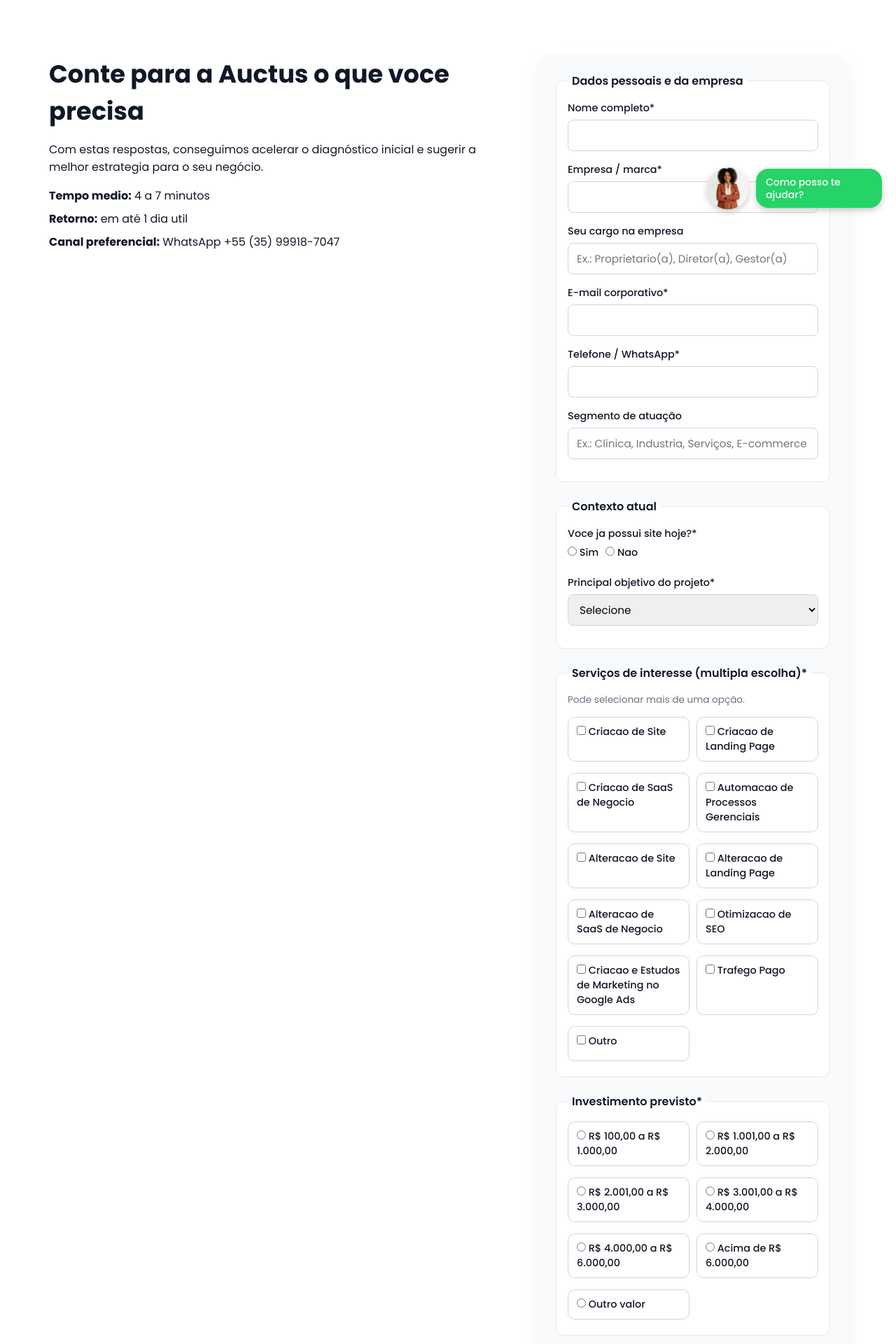
After one commit to Jefferson23br/auctus, a PHP site: page /briefing-projeto.php in a window 1280 px wide. The commit adds this page. Shown: the part 481-2401 px from the top of the page at 70% size. Run offline with PHP 8.4, Linux system fonts and the light colour scheme.

Commit message:
atualização

```diff
--- a/assets/css/style.css
+++ b/assets/css/style.css
@@ -766,6 +766,108 @@ a.service-card.service-card--link {
     resize: vertical;
 }
 
+.briefing-form {
+    display: flex;
+    flex-direction: column;
+    gap: 22px;
+}
+
+.briefing-fieldset {
+    border: 1px solid #e5e7eb;
+    border-radius: 12px;
+    padding: 16px;
+    background: #fff;
+}
+
+.briefing-fieldset legend {
+    font-weight: 600;
+    color: #111827;
+    padding: 0 6px;
+}
+
+.form-helper {
+    color: #6b7280;
+    font-size: 0.85rem;
+    margin-bottom: 14px;
+}
+
+.choice-inline {
+    display: flex;
+    flex-wrap: wrap;
+    gap: 10px;
+}
+
+.choice-inline-item {
+    display: inline-flex;
+    align-items: center;
+    gap: 8px;
+    font-size: 0.93rem;
+}
+
+.choice-inline-item input {
+    width: auto;
+}
+
+.choice-grid {
+    display: grid;
+    grid-template-columns: repeat(2, minmax(0, 1fr));
+    gap: 10px;
+}
+
+.choice-card {
+    display: flex;
+    align-items: center;
+    gap: 8px;
+    border: 1px solid #d1d5db;
+    border-radius: 10px;
+    padding: 10px 12px;
+    background: #fff;
+    min-height: 50px;
+}
+
+.choice-card:hover {
+    border-color: #93c5fd;
+    background: #f8fbff;
+}
+
+.choice-card input {
+    width: auto;
+    margin-top: 2px;
+}
+
+.choice-card span {
+    font-size: 0.9rem;
+    line-height: 1.35;
+}
+
+.choice-grid-budget .choice-card {
+    min-height: 42px;
+}
+
+.is-hidden {
+    display: none;
+}
+
+.lgpd-box {
+    background: #f8fafc;
+    border: 1px solid #dbeafe;
+    border-radius: 10px;
+    padding: 14px;
+    display: flex;
+    flex-direction: column;
+    gap: 10px;
+}
+
+.lgpd-box p {
+    font-size: 0.9rem;
+    color: #334155;
+    line-height: 1.6;
+}
+
+.lgpd-accept {
+    margin-top: 6px;
+}
+
 /* ====
    ALERTAS DE FEEDBACK DO FORMULÁRIO
 ==== */
@@ -1577,6 +1679,10 @@ a.service-card.service-card--link {
 
     .insight-card-image {
         height: 200px;
+    }
+
+    .choice-grid {
+        grid-template-columns: 1fr;
     }
 }
 
--- /dev/null
+++ b/briefing-projeto.php
@@ -0,0 +1,325 @@
+<?php
+$pageTitle = 'Briefing de Projeto Digital | Auctus Consultoria';
+$pageDescription = 'Formulário de briefing da Auctus Consultoria para entender seu projeto digital, objetivos e investimento disponível.';
+$pageKeywords = 'briefing de projeto, orçamento site, orçamento landing page, orçamento SaaS, Auctus Consultoria';
+$pageUrl = 'https://www.auctusconsultoria.com.br/briefing-projeto.php';
+include 'templates/header.php';
+?>
+
+<main class="page page-briefing">
+    <section class="page-hero-image">
+        <div class="page-hero-overlay"></div>
+        <div class="page-hero-content container">
+            <h1>Briefing de Projeto</h1>
+            <p>Preencha este formulário para entendermos seu momento e montar uma proposta alinhada ao seu objetivo.</p>
+        </div>
+    </section>
+
+    <section class="section contact-section">
+        <div class="container contact-container">
+            <div class="contact-text">
+                <h2>Conte para a Auctus o que voce precisa</h2>
+                <p>Com estas respostas, conseguimos acelerar o diagnóstico inicial e sugerir a melhor estrategia para o seu negócio.</p>
+                <ul class="contact-infos">
+                    <li><strong>Tempo medio:</strong> 4 a 7 minutos</li>
+                    <li><strong>Retorno:</strong> em até 1 dia util</li>
+                    <li><strong>Canal preferencial:</strong> WhatsApp +55 (35) 99918-7047</li>
+                </ul>
+            </div>
+
+            <div class="contact-form-wrapper">
+                <form class="contact-form briefing-form" method="POST" action="#">
+                    <fieldset class="briefing-fieldset">
+                        <legend>Dados pessoais e da empresa</legend>
+
+                        <div class="form-group">
+                            <label for="nome">Nome completo*</label>
+                            <input type="text" id="nome" name="nome" required>
+                        </div>
+
+                        <div class="form-group">
+                            <label for="empresa">Empresa / marca*</label>
+                            <input type="text" id="empresa" name="empresa" required>
+                        </div>
+
+                        <div class="form-group">
+                            <label for="cargo">Seu cargo na empresa</label>
+                            <input type="text" id="cargo" name="cargo" placeholder="Ex.: Proprietario(a), Diretor(a), Gestor(a)">
+                        </div>
+
+                        <div class="form-group">
+                            <label for="email">E-mail corporativo*</label>
+                            <input type="email" id="email" name="email" required>
+                        </div>
+
+                        <div class="form-group">
+                            <label for="telefone">Telefone / WhatsApp*</label>
+                            <input type="text" id="telefone" name="telefone" required>
+                        </div>
+
+                        <div class="form-group">
+                            <label for="segmento">Segmento de atuação</label>
+                            <input type="text" id="segmento" name="segmento" placeholder="Ex.: Clinica, Industria, Serviços, E-commerce">
+                        </div>
+                    </fieldset>
+
+                    <fieldset class="briefing-fieldset">
+                        <legend>Contexto atual</legend>
+
+                        <div class="form-group">
+                            <label>Voce ja possui site hoje?*</label>
+                            <div class="choice-inline">
+                                <label class="choice-inline-item">
+                                    <input type="radio" name="possui_site" value="sim" required>
+                                    <span>Sim</span>
+                                </label>
+                                <label class="choice-inline-item">
+                                    <input type="radio" name="possui_site" value="nao" required>
+                                    <span>Nao</span>
+                                </label>
+                            </div>
+                        </div>
+
+                        <div class="form-group is-hidden" id="site-url-group">
+                            <label for="site_url">Qual o link do site atual?</label>
+                            <input type="url" id="site_url" name="site_url" placeholder="https://www.seusite.com.br">
+                        </div>
+
+                        <div class="form-group">
+                            <label for="principal_objetivo">Principal objetivo do projeto*</label>
+                            <select id="principal_objetivo" name="principal_objetivo" required>
+                                <option value="">Selecione</option>
+                                <option value="gerar-leads">Gerar mais leads qualificados</option>
+                                <option value="vender-mais">Vender mais produtos/serviços</option>
+                                <option value="reposicionamento">Reposicionar a marca</option>
+                                <option value="automatizar-processos">Automatizar processos internos</option>
+                                <option value="validar-ideia">Validar nova ideia/produto</option>
+                                <option value="outro">Outro objetivo</option>
+                            </select>
+                        </div>
+
+                        <div class="form-group is-hidden" id="objetivo-outro-group">
+                            <label for="objetivo_outro">Descreva o objetivo</label>
+                            <textarea id="objetivo_outro" name="objetivo_outro" rows="3"></textarea>
+                        </div>
+                    </fieldset>
+
+                    <fieldset class="briefing-fieldset">
+                        <legend>Serviços de interesse (multipla escolha)*</legend>
+                        <p class="form-helper">Pode selecionar mais de uma opção.</p>
+
+                        <div class="choice-grid">
+                            <label class="choice-card">
+                                <input type="checkbox" name="servicos[]" value="criacao-site" class="service-option">
+                                <span>Criacao de Site</span>
+                            </label>
+                            <label class="choice-card">
+                                <input type="checkbox" name="servicos[]" value="criacao-landing-page" class="service-option">
+                                <span>Criacao de Landing Page</span>
+                            </label>
+                            <label class="choice-card">
+                                <input type="checkbox" name="servicos[]" value="criacao-saas" class="service-option">
+                                <span>Criacao de SaaS de Negocio</span>
+                            </label>
+                            <label class="choice-card">
+                                <input type="checkbox" name="servicos[]" value="automacao-processos" class="service-option">
+                                <span>Automacao de Processos Gerenciais</span>
+                            </label>
+                            <label class="choice-card">
+                                <input type="checkbox" name="servicos[]" value="alteracao-site" class="service-option">
+                                <span>Alteracao de Site</span>
+                            </label>
+                            <label class="choice-card">
+                                <input type="checkbox" name="servicos[]" value="alteracao-landing-page" class="service-option">
+                                <span>Alteracao de Landing Page</span>
+                            </label>
+                            <label class="choice-card">
+                                <input type="checkbox" name="servicos[]" value="alteracao-saas" class="service-option">
+                                <span>Alteracao de SaaS de Negocio</span>
+                            </label>
+                            <label class="choice-card">
+                                <input type="checkbox" name="servicos[]" value="otimizacao-seo" class="service-option">
+                                <span>Otimizacao de SEO</span>
+                            </label>
+                            <label class="choice-card">
+                                <input type="checkbox" name="servicos[]" value="google-ads" class="service-option">
+                                <span>Criacao e Estudos de Marketing no Google Ads</span>
+                            </label>
+                            <label class="choice-card">
+                                <input type="checkbox" name="servicos[]" value="trafego-pago" class="service-option">
+                                <span>Trafego Pago</span>
+                            </label>
+                            <label class="choice-card">
+                                <input type="checkbox" name="servicos[]" value="outro" id="servico-outro-checkbox" class="service-option">
+                                <span>Outro</span>
+                            </label>
+                        </div>
+
+                        <div class="form-group is-hidden" id="servico-outro-group">
+                            <label for="servico_outro_descricao">Descreva sua necessidade com suas palavras*</label>
+                            <textarea id="servico_outro_descricao" name="servico_outro_descricao" rows="4"></textarea>
+                        </div>
+                    </fieldset>
+
+                    <fieldset class="briefing-fieldset">
+                        <legend>Investimento previsto*</legend>
+                        <div class="choice-grid choice-grid-budget">
+                            <label class="choice-card choice-card-radio">
+                                <input type="radio" name="investimento" value="100-1000" required>
+                                <span>R$ 100,00 a R$ 1.000,00</span>
+                            </label>
+                            <label class="choice-card choice-card-radio">
+                                <input type="radio" name="investimento" value="1001-2000" required>
+                                <span>R$ 1.001,00 a R$ 2.000,00</span>
+                            </label>
+                            <label class="choice-card choice-card-radio">
+                                <input type="radio" name="investimento" value="2001-3000" required>
+                                <span>R$ 2.001,00 a R$ 3.000,00</span>
+                            </label>
+                            <label class="choice-card choice-card-radio">
+                                <input type="radio" name="investimento" value="3001-4000" required>
+                                <span>R$ 3.001,00 a R$ 4.000,00</span>
+                            </label>
+                            <label class="choice-card choice-card-radio">
+                                <input type="radio" name="investimento" value="4000-6000" required>
+                                <span>R$ 4.000,00 a R$ 6.000,00</span>
+                            </label>
+                            <label class="choice-card choice-card-radio">
+                                <input type="radio" name="investimento" value="acima-6000" required>
+                                <span>Acima de R$ 6.000,00</span>
+                            </label>
+                            <label class="choice-card choice-card-radio">
+                                <input type="radio" name="investimento" value="outro" id="investimento-outro-radio" required>
+                                <span>Outro valor</span>
+                            </label>
+                        </div>
+
+                        <div class="form-group is-hidden" id="investimento-outro-group">
+                            <label for="investimento_outro">Informe o valor aproximado*</label>
+                            <input type="text" id="investimento_outro" name="investimento_outro" placeholder="Ex.: R$ 7.500,00">
+                        </div>
+                    </fieldset>
+
+                    <fieldset class="briefing-fieldset">
+                        <legend>Prazos e observações</legend>
+
+                        <div class="form-group">
+                            <label for="prazo">Prazo esperado para iniciar</label>
+                            <select id="prazo" name="prazo">
+                                <option value="">Selecione</option>
+                                <option value="imediato">Imediato (ate 15 dias)</option>
+                                <option value="curto-prazo">Curto prazo (15 a 30 dias)</option>
+                                <option value="medio-prazo">Medio prazo (1 a 3 meses)</option>
+                                <option value="sem-prazo">Sem prazo definido</option>
+                            </select>
+                        </div>
+
+                        <div class="form-group">
+                            <label for="mensagem">Informações adicionais</label>
+                            <textarea id="mensagem" name="mensagem" rows="4" placeholder="Se desejar, descreva detalhes importantes, referencias e expectativas."></textarea>
+                        </div>
+                    </fieldset>
+
+                    <fieldset class="briefing-fieldset">
+                        <legend>Termo LGPD*</legend>
+                        <div class="lgpd-box">
+                            <p>
+                                Ao enviar este formulário, voce concorda com a coleta e tratamento dos dados pessoais informados pela Auctus Consultoria, para contato comercial, elaboração de proposta e acompanhamento da solicitação, conforme a Lei Geral de Proteção de Dados (Lei n 13.709/2018).
+                            </p>
+                            <p>
+                                Os dados nao serao comercializados e serao utilizados somente para as finalidades descritas, podendo voce solicitar atualização ou exclusão a qualquer momento.
+                            </p>
+                            <label class="choice-inline-item lgpd-accept">
+                                <input type="checkbox" name="aceite_lgpd" value="sim" required>
+                                <span>Li e aceito o termo de compartilhamento e tratamento de dados pessoais.</span>
+                            </label>
+                        </div>
+                    </fieldset>
+
+                    <button type="submit" class="btn btn-primary btn-block">Enviar briefing</button>
+                </form>
+            </div>
+        </div>
+    </section>
+</main>
+
+<script>
+document.addEventListener('DOMContentLoaded', function () {
+    const siteRadios = document.querySelectorAll('input[name="possui_site"]');
+    const siteUrlGroup = document.getElementById('site-url-group');
+    const siteUrlInput = document.getElementById('site_url');
+
+    const objetivoSelect = document.getElementById('principal_objetivo');
+    const objetivoOutroGroup = document.getElementById('objetivo-outro-group');
+    const objetivoOutroInput = document.getElementById('objetivo_outro');
+
+    const servicoOutroCheckbox = document.getElementById('servico-outro-checkbox');
+    const servicoOutroGroup = document.getElementById('servico-outro-group');
+    const servicoOutroInput = document.getElementById('servico_outro_descricao');
+
+    const investimentoRadios = document.querySelectorAll('input[name="investimento"]');
+    const investimentoOutroGroup = document.getElementById('investimento-outro-group');
+    const investimentoOutroInput = document.getElementById('investimento_outro');
+
+    function toggleGroup(groupElement, inputElement, shouldShow, requiredWhenVisible) {
+        if (!groupElement || !inputElement) {
+            return;
+        }
+
+        groupElement.classList.toggle('is-hidden', !shouldShow);
+
+        if (requiredWhenVisible) {
+            inputElement.required = shouldShow;
+        }
+
+        if (!shouldShow) {
+            inputElement.value = '';
+        }
+    }
+
+    function handleSiteGroup() {
+        const selected = document.querySelector('input[name="possui_site"]:checked');
+        const show = selected && selected.value === 'sim';
+        toggleGroup(siteUrlGroup, siteUrlInput, show, false);
+    }
+
+    function handleObjetivoOutro() {
+        const show = objetivoSelect && objetivoSelect.value === 'outro';
+        toggleGroup(objetivoOutroGroup, objetivoOutroInput, show, false);
+    }
+
+    function handleServicoOutro() {
+        const show = servicoOutroCheckbox && servicoOutroCheckbox.checked;
+        toggleGroup(servicoOutroGroup, servicoOutroInput, show, true);
+    }
+
+    function handleInvestimentoOutro() {
+        const selected = document.querySelector('input[name="investimento"]:checked');
+        const show = selected && selected.value === 'outro';
+        toggleGroup(investimentoOutroGroup, investimentoOutroInput, show, true);
+    }
+
+    siteRadios.forEach(function (radio) {
+        radio.addEventListener('change', handleSiteGroup);
+    });
+
+    if (objetivoSelect) {
+        objetivoSelect.addEventListener('change', handleObjetivoOutro);
+    }
+
+    if (servicoOutroCheckbox) {
+        servicoOutroCheckbox.addEventListener('change', handleServicoOutro);
+    }
+
+    investimentoRadios.forEach(function (radio) {
+        radio.addEventListener('change', handleInvestimentoOutro);
+    });
+
+    handleSiteGroup();
+    handleObjetivoOutro();
+    handleServicoOutro();
+    handleInvestimentoOutro();
+});
+</script>
+
+<?php include 'templates/footer.php'; ?>
--- a/templates/footer.php
+++ b/templates/footer.php
@@ -20,6 +20,7 @@
                 <li><a href="servicos.php">Serviços</a></li>
                 <li><a href="portfolio.php">Portfólio</a></li>
                 <li><a href="contato.php">Contato</a></li>
+                <li><a href="briefing-projeto.php">Briefing de Projeto</a></li>
                 <li><a href="politica-privacidade.php">Política de Privacidade</a></li>
             </ul>
         </div>
```
